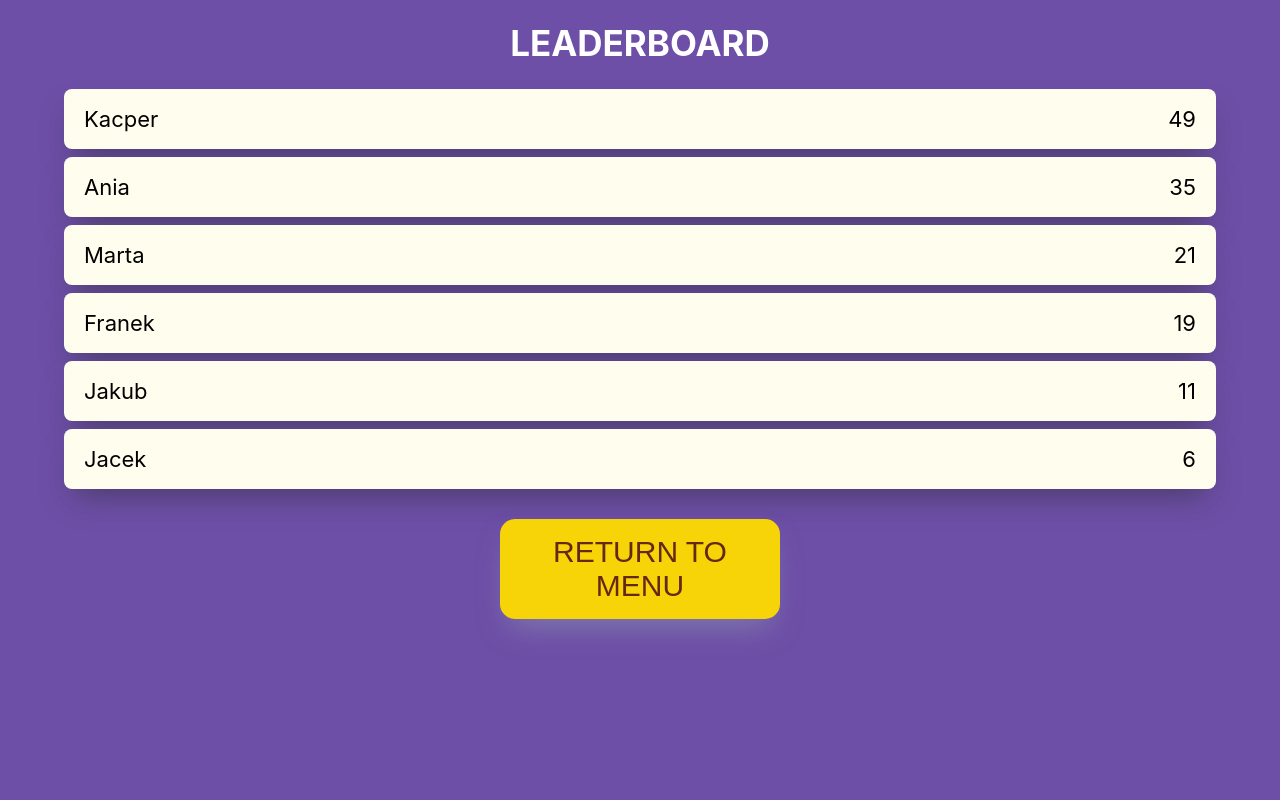
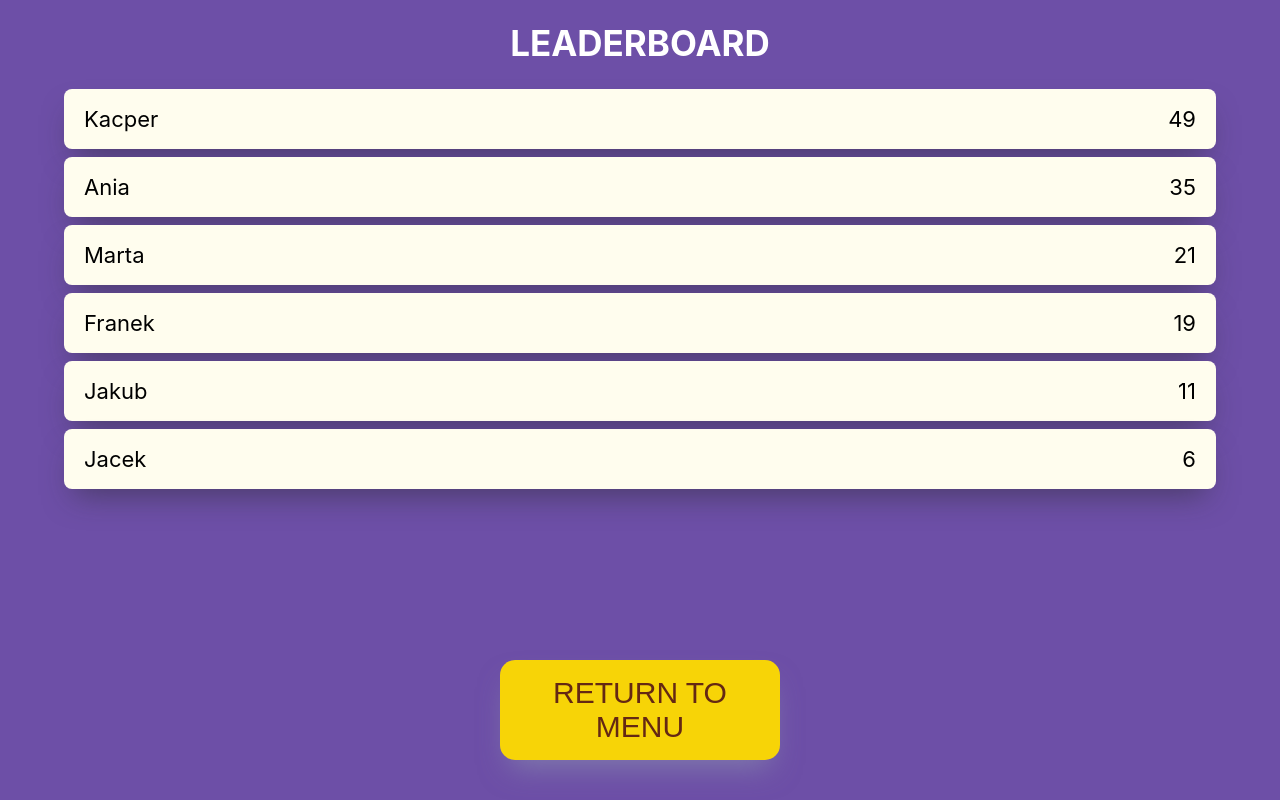
Before and after one commit to franciszekpol/learnmultiplication, a React (Create React App) app: page / in a window 1280 px wide. Both pictures are taken after a click on the button "LEADERBOARD". Built offline with nearby package versions, Linux system fonts and the light colour scheme.

Commit message:
Leaderboard view styling adjustments

```diff
--- a/src/pages/Leaderboard/Leaderboard.jsx
+++ b/src/pages/Leaderboard/Leaderboard.jsx
@@ -55,6 +55,11 @@ const Paragraph = styled.p`
   font-size: 22px;
 `;
 
+const ButtonBar = styled.div`
+  position: absolute;
+  bottom: 30px;
+`;
+
 function Leaderboard({ handleClickMenu }) {
   const leaderboardEntries = JSON.parse(localStorage.getItem('scores')) || [];
   leaderboardEntries.sort((a, b) =>
@@ -74,12 +79,14 @@ function Leaderboard({ handleClickMenu }) {
           );
         })}
       </UnorderedList>
+      <ButtonBar>
         <MediumButton
           text={'RETURN TO MENU'}
           handleClick={() => {
             handleClickMenu();
           }}
         />
+      </ButtonBar>
     </Container>
   );
 }
```
Lines whose indentation alone changed are shown as unchanged.
